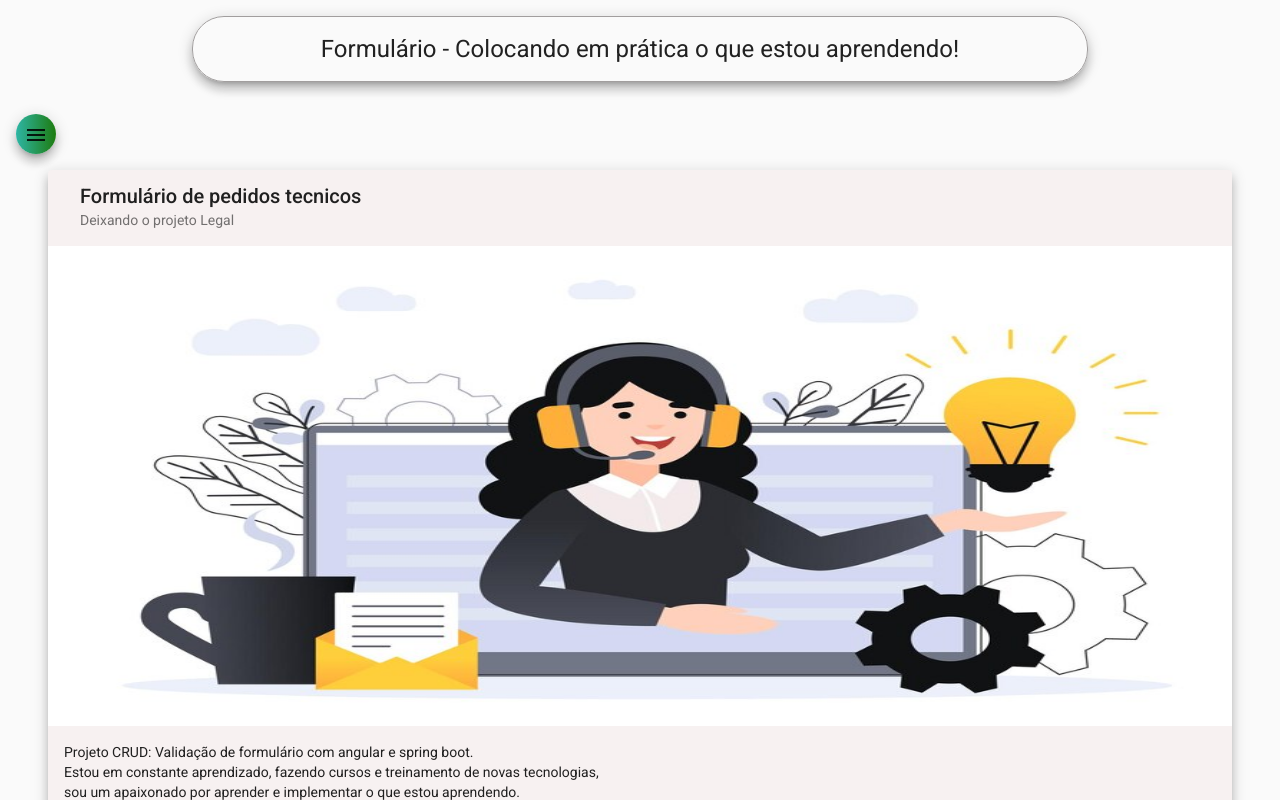
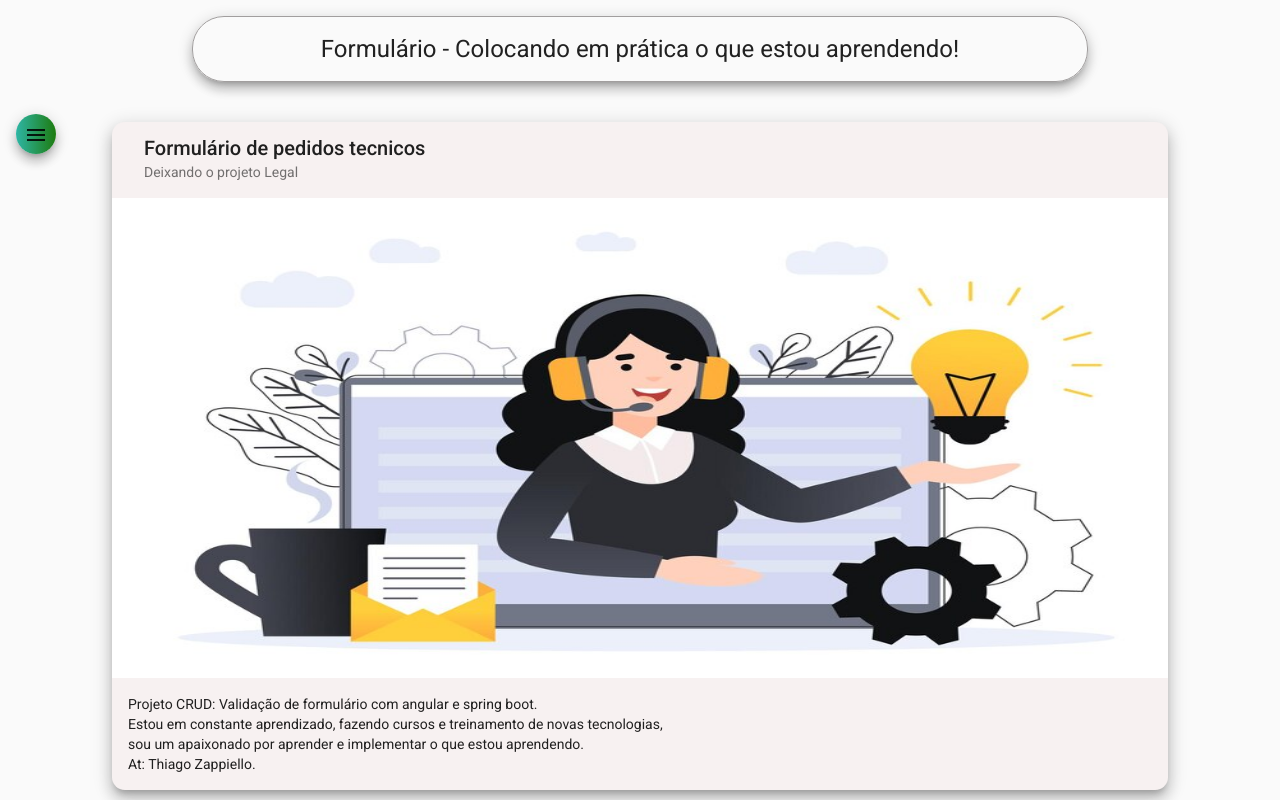
Before and after one commit to TZappiello/Projeto-Fullstack-FrontEnd, an Angular app: page /home in a window 1280 px wide. Built offline with nearby package versions, Linux system fonts and the light colour scheme.

Commit message:
Criação do component tecnico-list

```diff
--- a/src/app/app.module.ts
+++ b/src/app/app.module.ts
@@ -31,13 +31,15 @@ import { MatCardModule } from '@angular/material/card';
 import { NavComponent } from './components/nav/nav.component';
 import { HomeComponent } from './components/home/home.component';
 import { HeaderComponent } from './components/header/header.component';
+import { TecnicoListComponent } from './components/tecnico/tecnico-list/tecnico-list.component';
 
 @NgModule({
   declarations: [
     AppComponent,
     NavComponent,
     HomeComponent,
-    HeaderComponent
+    HeaderComponent,
+    TecnicoListComponent
   ],
   imports: [
     BrowserModule,
--- a/src/app/components/home/home.component.css
+++ b/src/app/components/home/home.component.css
@@ -1,7 +1,8 @@
 .card {
-    width: 90%;
+    width: 80%;
     margin: auto;
-    margin: 1rem auto ;
+    border-radius: .8rem;
+    margin: -2rem auto ;
     background-color: rgb(247, 241, 241);
 }
 img {
--- a/src/app/components/home/home.component.html
+++ b/src/app/components/home/home.component.html
@@ -1,4 +1,4 @@
-<mat-card class="card mat-elevation-z8">
+<mat-card class="card mat-elevation-z10">
     <mat-card-header>
       <mat-card-title>Formulário de pedidos tecnicos</mat-card-title>
       <mat-card-subtitle>Deixando o projeto Legal</mat-card-subtitle>
--- /dev/null
+++ b/src/app/components/tecnico/tecnico-list/tecnico-list.component.html
@@ -0,0 +1 @@
+<p>tecnico-list works!</p>
--- /dev/null
+++ b/src/app/components/tecnico/tecnico-list/tecnico-list.component.ts
@@ -0,0 +1,15 @@
+import { Component, OnInit } from '@angular/core';
+
+@Component({
+  selector: 'app-tecnico-list',
+  templateUrl: './tecnico-list.component.html',
+  styleUrls: ['./tecnico-list.component.css']
+})
+export class TecnicoListComponent implements OnInit {
+
+  constructor() { }
+
+  ngOnInit(): void {
+  }
+
+}
```
Also changed, not shown: src/app/components/tecnico/tecnico-list/tecnico-list.component.css (added).
